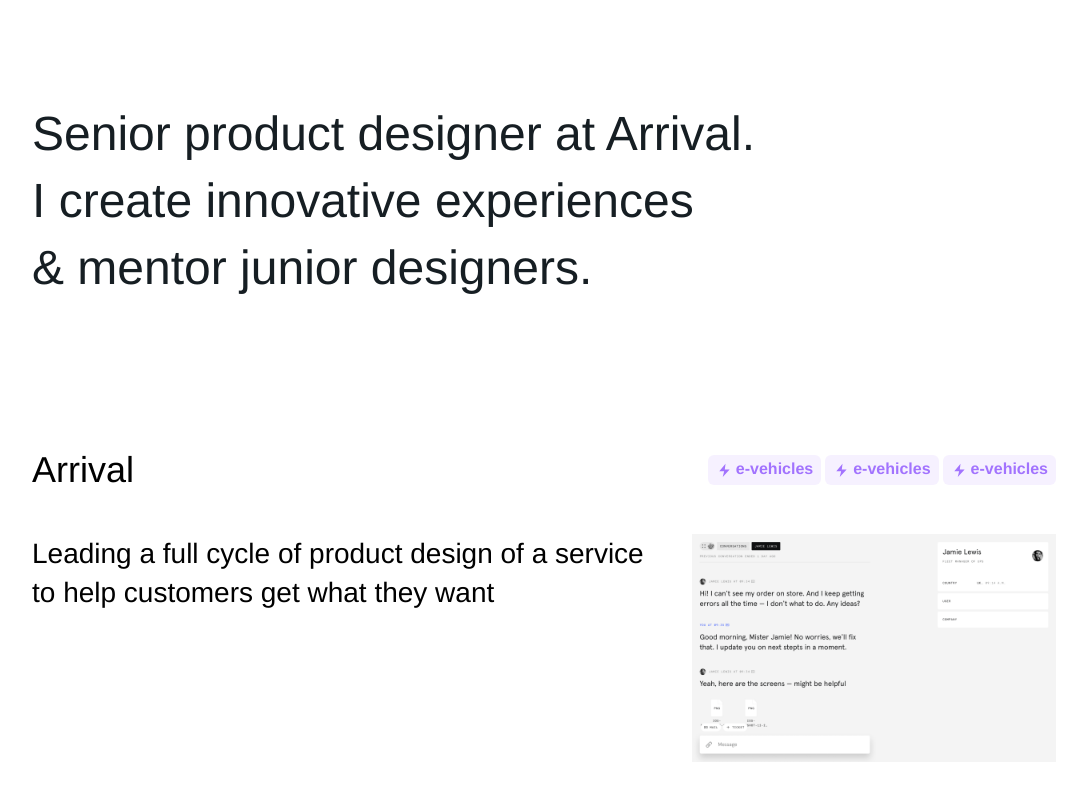
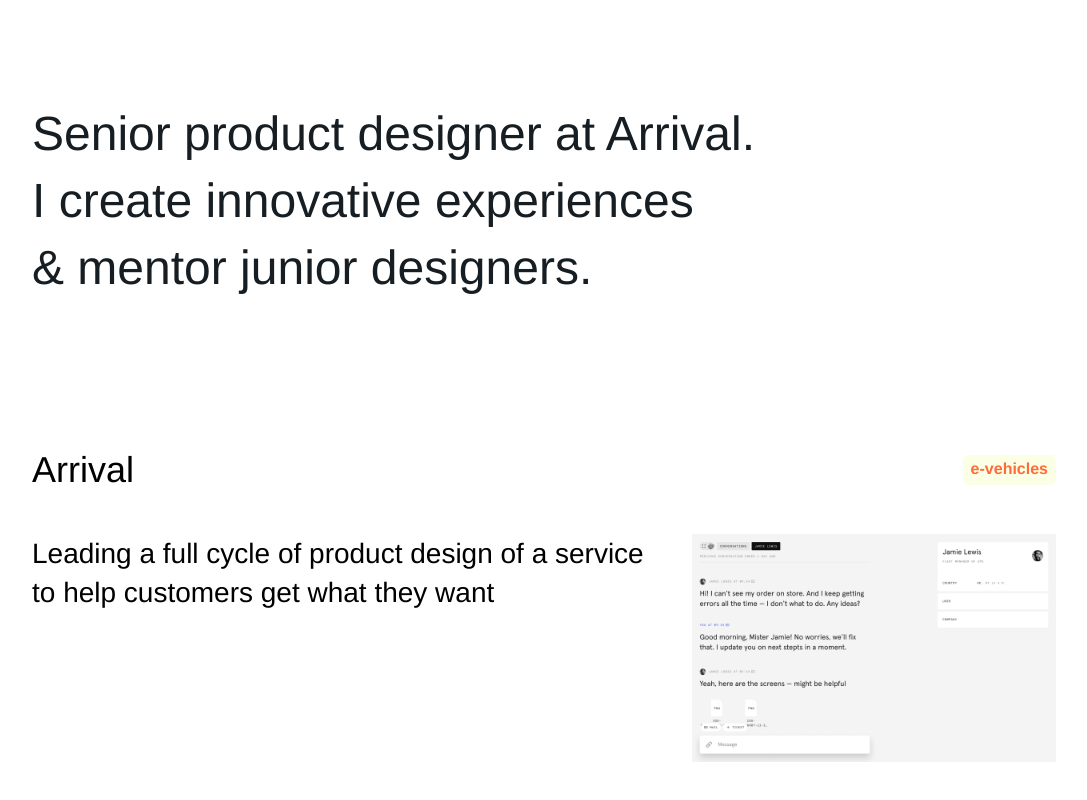
Before and after one commit to kplv/kplv-3.0, a Next.js app: page / in a window 1280 px wide. Shown: the top 800 px of the page, without its empty margins (96-1183 px from the left). Built offline with nearby package versions, Linux system fonts and the light colour scheme; a web font is replaced by a local one.

Commit message:
tags colors are working

```diff
--- a/components/bottom-text.js
+++ b/components/bottom-text.js
@@ -1,5 +1,5 @@
 import classes from './bottom-text.module.css'
-import { bottomText } from '../textData';
+import { bottomText } from '../data/textData';
 
 
 
--- a/components/hello-text.js
+++ b/components/hello-text.js
@@ -1,4 +1,4 @@
-import { helloTextData } from '../textData';
+import { helloTextData } from '../data/textData';
 import classes from './hello-text.module.css';
 
 
--- a/components/tag.js
+++ b/components/tag.js
@@ -1,23 +1,35 @@
 import classes from './tag.module.css';
 
-function Tag() {
+function Tag(props) {
+  const { backColor, text,textColor, isIcon } = props;
+  console.log(props);
+
+  if (isIcon) {
     return (
-    <span className={classes.tag}>
+      <span className={classes.tag} style={{ backgroundColor: backColor, color: textColor }}>
         <svg
-        width="16"
-        height="16"
-        viewBox="0 0 16 17"
-        fill="none"
-        xmlns="http://www.w3.org/2000/svg"
+          width='16'
+          height='16'
+          viewBox='0 0 16 17'
+          fill='none'
+          xmlns='http://www.w3.org/2000/svg'
         >
           <path
-          d="M3 10.875L9.62357 3L8.84833 9.125H14L6.67976 17L8.15167 10.875H3Z"
-          fill="#A273FE"
+            d='M3 10.875L9.62357 3L8.84833 9.125H14L6.67976 17L8.15167 10.875H3Z'
+            fill='#A273FE'
           />
         </svg>
-      e-vehicles
+
+        {text}
+      </span>
+    );
+  } else {
+    return (
+      <span className={classes.tag} style={{ backgroundColor: backColor, color: textColor }}>
+        {text}
       </span>
     );
   }
+}
 
 export default Tag;
--- a/components/tagList.js
+++ b/components/tagList.js
@@ -1,12 +1,14 @@
 import Tag from './tag';
-import classes from './tagList.module.css'
+import classes from './tagList.module.css';
+
+const color = 'rgba(200, 255, 10, 0.1)'
+const tagName = 'e-vehicles'
+const isIcon = true;
 
 function TagList() {
   return (
     <div className={classes.list}>
-      <Tag />
-      <Tag />
-      <Tag />
+      <Tag text={tagName} backColor={color} textColor='#FF6B39'/>
     </div>
   );
 }
```
Also changed, not shown: data/tagsData.js (added, +28 -0 lines), pages/index.js (+3 -4 lines), data/socialData.js (renamed from socialData.js), data/textData.js (renamed from textData.js). Lines whose indentation alone changed are shown as unchanged.
